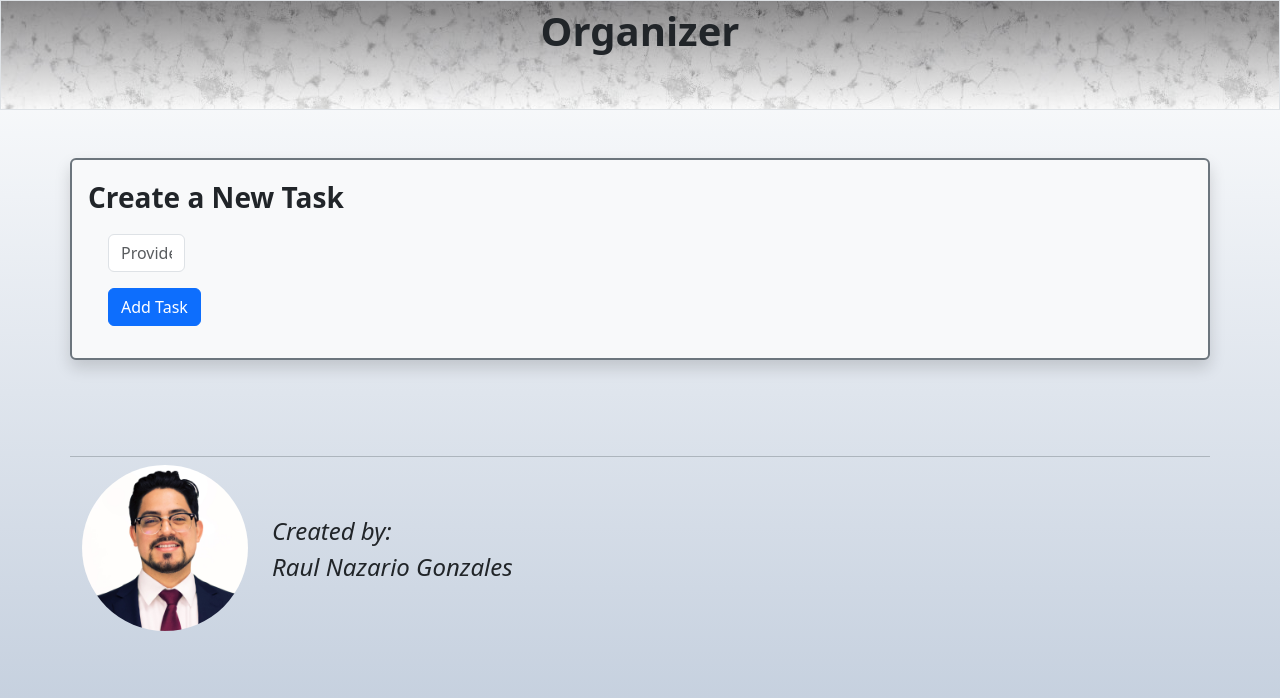
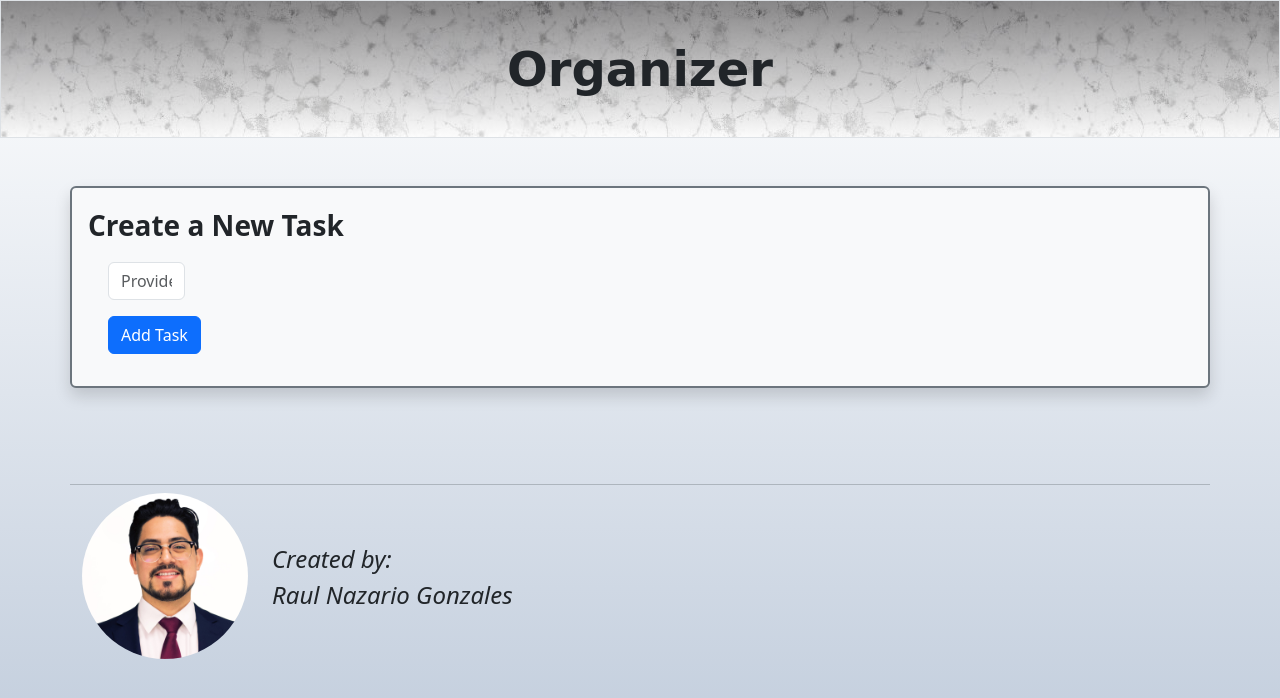
Before and after one commit to RaulNaza/Organizer, a website: page index.html in a window 1280 px wide. Drawn offline with nearby package versions, Linux system fonts and the light colour scheme.

Commit message:
Style update

```diff
--- a/index.html
+++ b/index.html
@@ -10,20 +10,38 @@
             display: flex;
             flex-direction: column;
             min-height: 100vh;
+            background-image: linear-gradient(to bottom, rgb(255, 255, 255), rgba(52, 90, 141, 0.323));
         }
+
+        #header-paragraph{
+            margin-top: 2rem;
+            margin-bottom: 2rem;
+            font-size: larger;
+            font-family: cursive;
+        }
+
+        #header-div{
+            background-image: linear-gradient(to top, rgba(255, 255, 255, 0.52), rgba(31, 29, 31, 0.504)), url('images/Banner.jpg')
+        }
+
+        #form-div{
+            justify-items: start;
+        }
+
     </style>
 </head>
-<body onload="refresh()" style="background-image: linear-gradient(to bottom, rgb(255, 255, 255), rgba(52, 90, 141, 0.323));">
 
-    <div class="container-fluid text-center mb-5 fs-1 fw-bolder border" style="background-image:linear-gradient(to top, rgba(255, 255, 255, 0.52), rgba(31, 29, 31, 0.504)), url('images/Banner.jpg');">
-        <p class="mb-5">Organizer</p>
+<body onload="refresh()">
+
+    <div class="container-fluid text-center mb-5 fs-1 fw-bolder border" id="header-div">
+        <p id="header-paragraph">Organizer</p>
     </div>
 
     <div class="container border border-secondary border-2 rounded shadow p-3 mb-5 bg-body-tertiary " id="app-header">
         <div class="text-start mb-3 fs-3 fw-bolder">
             <p>Create a New Task</p>
         </div>
-        <div class="container mb-3" style="justify-items: start;">
+        <div class="container mb-3" id="form-div">
             <form class="m-2" id="task-form">
                 <div>
                     <!-- <label class="form-label fs-5">New Task Name</label> -->
```
Also changed, not shown: db.json (+14 -1 lines).
